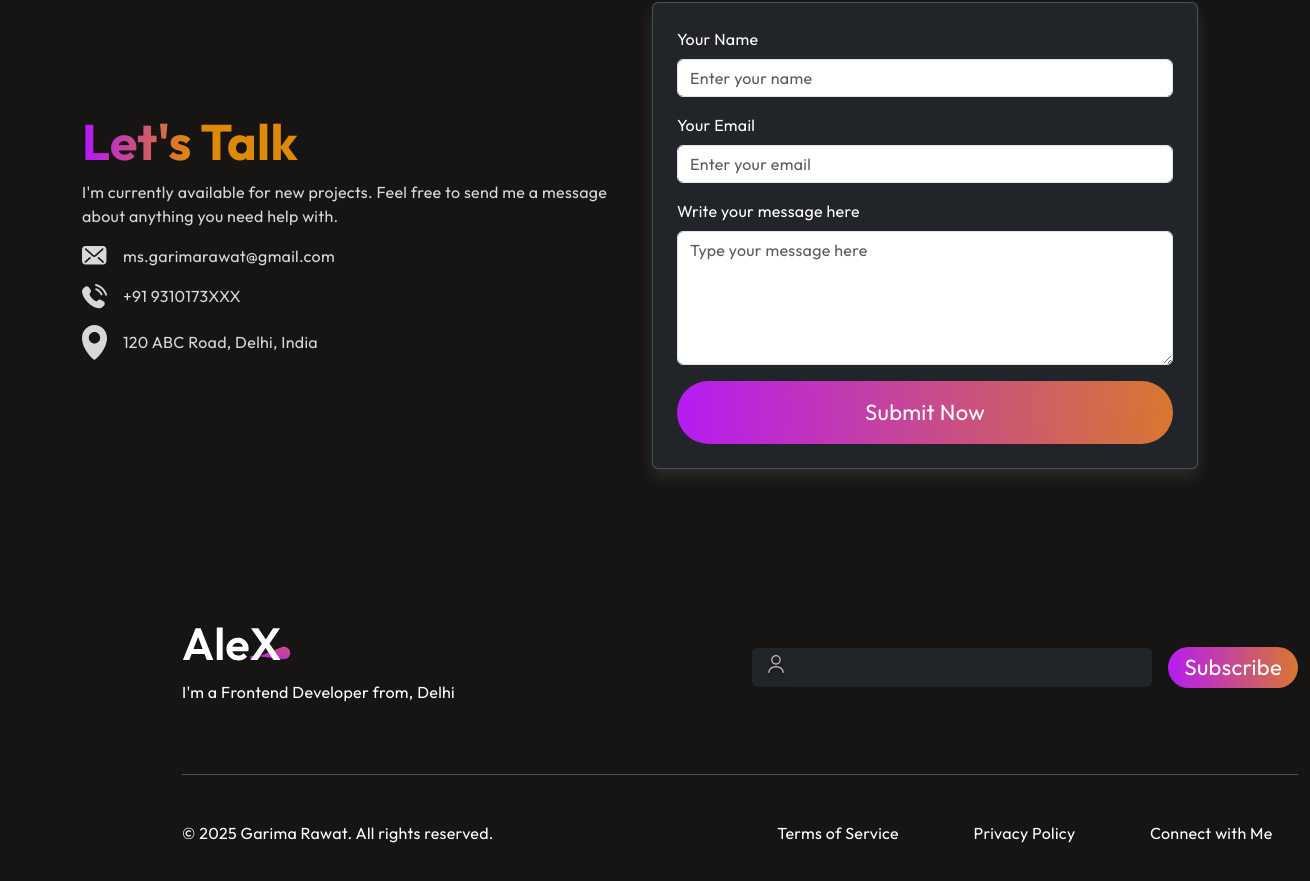
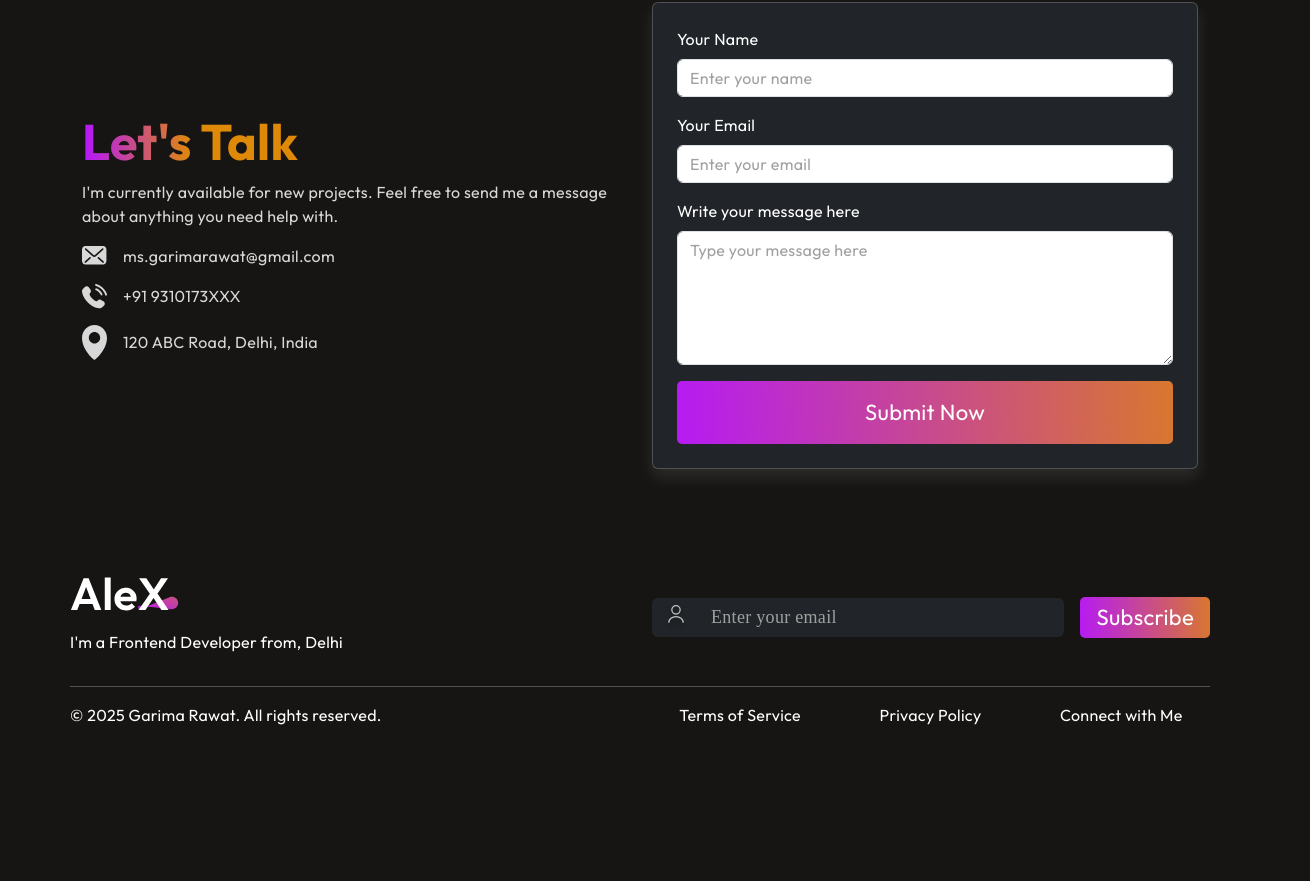
Before and after one commit to Gariiiiii/myPortfolio, a React (Vite) app: page / in a window 1280 px wide. Shown: the part 2143-3024 px from the top of the page, 1310 px wide, since content can reach past the window. After the commit the page ends 2934 px from the top, so only its background shows below. Built offline with nearby package versions, Linux system fonts and the light colour scheme.

Commit message:
Update Footer.css

```diff
--- a/src/components/Footer/Footer.css
+++ b/src/components/Footer/Footer.css
@@ -1,70 +1,32 @@
-.footer{
-    margin: 50px 170px;
-    display: flex;
-    flex-direction: column;
-    gap: 30px;
+.footer {
+    padding: 40px 0;
+    border-radius: 10px;
 }
 
-.footer-top{
-    display:flex;
-    justify-content: space-between;
-}
-
-.footer-top-left p{
-    font-size: 20px;
-    max-width:400px;
-}
-
-.footer-top-right{
-    display: flex;
-    align-items: center;
-    gap: 35px;
-}
-
-.footer-email-input{
-    display: flex;
-    gap: 30px;
-    padding: 20px 30px;
-    border-radius: 50px;
-    background: #32323b;
-    padding-right: 80px;
-}
-
-.footer-email-input{
+.input-group input{
     outline:none;
     border: none;
     background: transparent;
-    color: #a0a0a0;
     font-family: 'outline';
     font-size: 18px;
 }
 
-.footer-subscribe{
-    font-size: 20px;
-    padding: 22px 50px;
-    border-radius: 50px;
+.form-control::placeholder {
+    color: #a0a0a0;
+}
+
+.form-control:focus{
+    outline: none;
+    border-color: transparent;
+}
+
+.btn-gradient {
     background: linear-gradient(267deg, #da7c25 -5.09%, #b415ff 106.28%);
-    cursor: pointer;
+    color: white;
+    border-radius: 5px;
     transition: 0.3s;
 }
 
-.footer-bottom{
-    display:flex;
-    justify-content: space-between;
-    font-size: 18px;
+.btn-gradient:hover {
+    transform: scale(1.1);
 }
-
-.footer-bottom-right{
-    display: flex;
-    gap: 50px;
-    margin-bottom: auto50px;
-}
-
-.footer-email-input:hover{
-    border: 2px solid white;
-}
-
-.footer-subscribe:hover{
-    transform: scale(1.1);
-    transition: 0.3s;
-}
```
